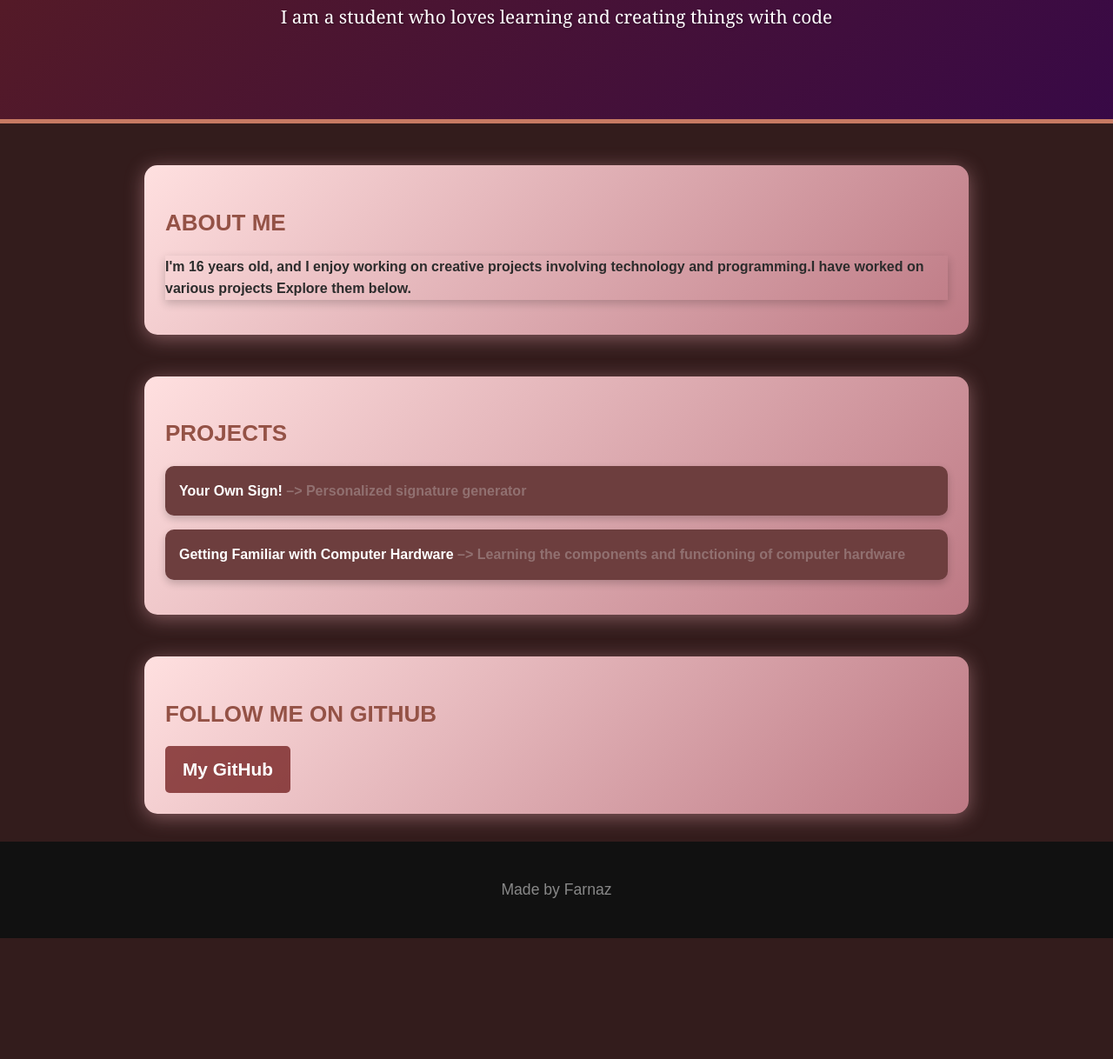
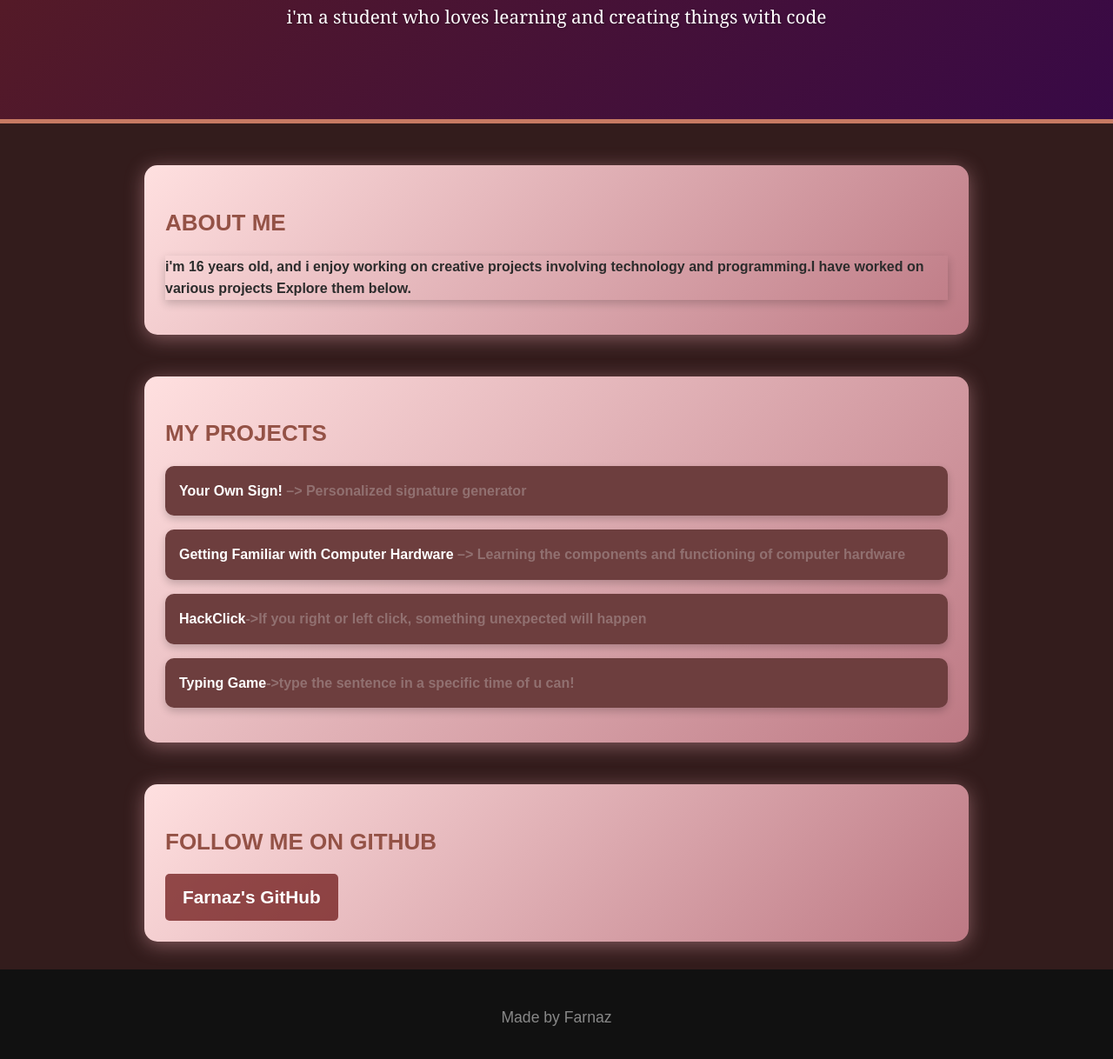
Before and after one commit to Farnaztr/farnaz-portfolio, a plain HTML site: page index.html in a window 1280 px wide. Shown: the part 394-1612 px from the top of the page at 87% size. Before the commit the page ends 1473 px from the top, so only its background shows below. Drawn offline with Linux system fonts and the light colour scheme.

Commit message:
add new projects

```diff
--- a/index.html
+++ b/index.html
@@ -176,34 +176,48 @@
 <body>
   <header class="header">
     <img src="Oc Ai Chivalry Of A Failed Knight★.jpg" alt="Farnaz" class="profile-img">
-    <h1>This is Farnaz</h1>
-    <p>I am a student who loves learning and creating things with code</p>
+    <h1>This is Farnaz </h1>
+    <p>i'm a student who loves learning and creating things with code</p>
   </header>
 
   <section class="about">
     <h2>About Me</h2>
-    <p>I'm 16 years old, and I enjoy working on creative projects involving technology and programming.I have worked on various projects Explore them below.</p>
+    <p>i'm 16 years old, and i enjoy working on creative projects involving technology and programming.I have worked on various projects Explore them below.</p>
   </section>
 
   <section class="projects">
-    <h2>Projects</h2>
+    <h2>My Projects</h2>
     <ul>
       <li>
         <a href=" https://farnaztr.github.io/logo-generator/" target="_blank">
         <strong>Your Own Sign!</strong> –> Personalized signature generator
-
-
         </a>
       </li>
+
       <a href="https://farnaztr.github.io/hardware/" target="_blank">
       <li><strong>Getting Familiar with Computer Hardware</strong> –> Learning the components and functioning of computer hardware</li>
       </a>
+      <a href="https://github.com/Farnaztr/HackClick"  target="_blank">
+        <li><strong>HackClick</strong>->If you right or left click, something unexpected will happen</li>
+      </a>
+      <a href="https://github.com/Farnaztr/typing_game" target="_blank">
+        <li><strong>Typing Game</strong>->type the sentence in a specific time of u can!</li>
+      </a>
     </ul>
+
+
   </section>
+  <section class="github">
 
-  <section class="github">
     <h2>Follow Me on GitHub</h2>
-    <a href="https://github.com/farnaztr" target="_blank">My GitHub</a>
+
+
+        <a href="https://github.com/Farnaztr" target="_blank">
+        <strong>Farnaz's GitHub</strong>
+        </a>
+
+
+
   </section>
 
 
```
